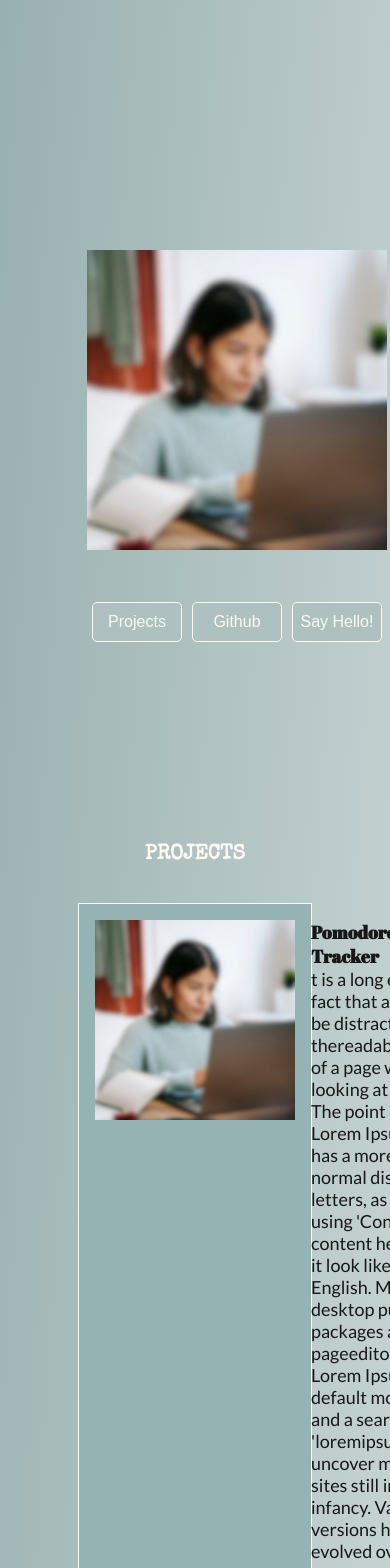
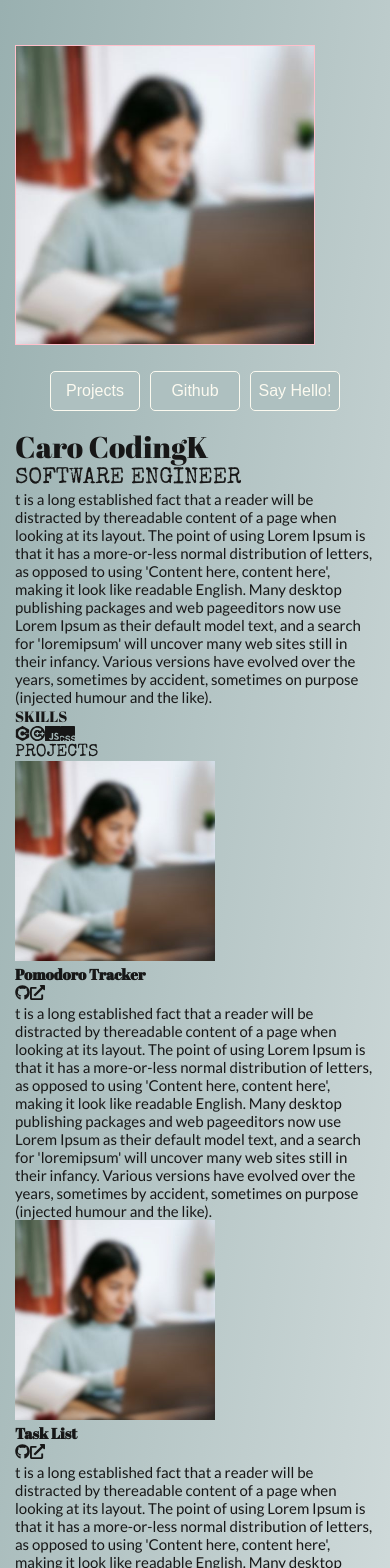
Before and after one commit to carocodingk/carocodingk.github.io, a Next.js app: page / in a window 390 px wide. Shown: the top 1568 px of the page. Built offline with nearby package versions, Linux system fonts and the light colour scheme.

Commit message:
Centered linksbar for mobile

```diff
--- a/components/AboutMe.jsx
+++ b/components/AboutMe.jsx
@@ -23,7 +23,6 @@ function AboutMe(){
           <h4 className={abril_fatface.className}>SKILLS</h4>
           <SiCplusplus />
           <SiCplusplusbuilder />
-          {/* <TbBrandJavascript /> */}
           <SiJavascript />
           <SiCsswizardry />
         </div>
--- a/components/LinksBar.jsx
+++ b/components/LinksBar.jsx
@@ -3,24 +3,24 @@ import style from "../styles/components.module.css"
 
 function LinksBar(){
   return(
-    <div id={style.link_bar}>
+    <div id={style.linksbar}>
         <Link href={'#Projects'}>
           <input type="button"
-            className={style.link_button}
+            className={style.linksbar_button}
             value="Projects"
             onClick={()=>console.log("Projects")}
           />
         </Link>
         <Link href={'https://github.com/carocodingk/'}>
           <input type="button"
-            className={style.link_button}
+            className={style.linksbar_button}
             value="Github"
             onClick={()=>console.log("Github")}
           />
         </Link>
         <Link href={'#SayHello'}>
           <input type="button"
-            className={style.link_button}
+            className={style.linksbar_button}
             value="Say Hello!"
             onClick={()=>console.log("Say Hello!")}
           />
--- a/styles/components.module.css
+++ b/styles/components.module.css
@@ -1,46 +1,30 @@
 #homepage {
-  font-size: 18px;
+  font-size: 15px;
   background-image: linear-gradient(to bottom right, #99b0b0, #DFE6E6);
+  padding: 1em;
 }
 
-#aboutme {
+/* #aboutme div{
   display: flex;
-  align-items: center;
-  height: 100vh;
-  width: 80vw;
-  margin: auto;
+  flex-direction: column;
+  justify-content: center;
+} */
+
+#aboutme_img{
+  /* margin: 3rem; */
+  /* margin-left: auto;
+  margin-right: auto; */
+  margin-top: 2em;
+  border: 1px solid pink;
 }
 
-#aboutme_img{
-  margin: 3rem;
+#linksbar {
+  display: flex;
+  justify-content: center;
+  margin: 1.5em 0 1em;
 }
 
-#aboutme_name {
-  font-size: 2.8em;
-}
-
-#aboutme_occupation {
-  color: #FCFAF0;
-  font-weight: bold;
-  padding: 1rem 0;
-}
-
-#aboutme_text{
-  line-height: 2rem;
-}
-
-#aboutme ul {
-  list-style-type: circle;
-  list-style-position: inside;
-}
-
-
-
-#link_bar {
-  display: flex;
-  justify-content: center;
-}
-.link_button{
+.linksbar_button{
   width: 90px;
   height: 40px;
   margin: 0 5px;
@@ -52,43 +36,6 @@
   border-radius: 5px;
 }
 
-.link_button:hover {
-  background-color: #8A9EA0;
-}
-
-#project_title {
-  font-weight: bold;
-  color: #FCFAF0;
-  text-align: center;
-  padding-bottom: 1.8em;
-}
-
-.project_card {
-  display: flex;
-  border: 1px solid #FCFAF0;
-  background-color: #96b3b3;
-  width: 60vw;
-  padding: 1rem;
-  margin: 0 auto 1.2em;
-}
-
-.project_card_data{
-  padding: 0 1rem;
-}
-
-#project_card_title {
-  display: flex;
-  flex-wrap: nowrap;
-}
-
-.project_buttons {
-  display: flex;
-}
-
-.project_icons {
-  font-size: 23px;
-  margin: 0 10px;
-}
 
 
 
```
Also changed, not shown: styles/componentsTemp.module.css (+10 -10 lines).
